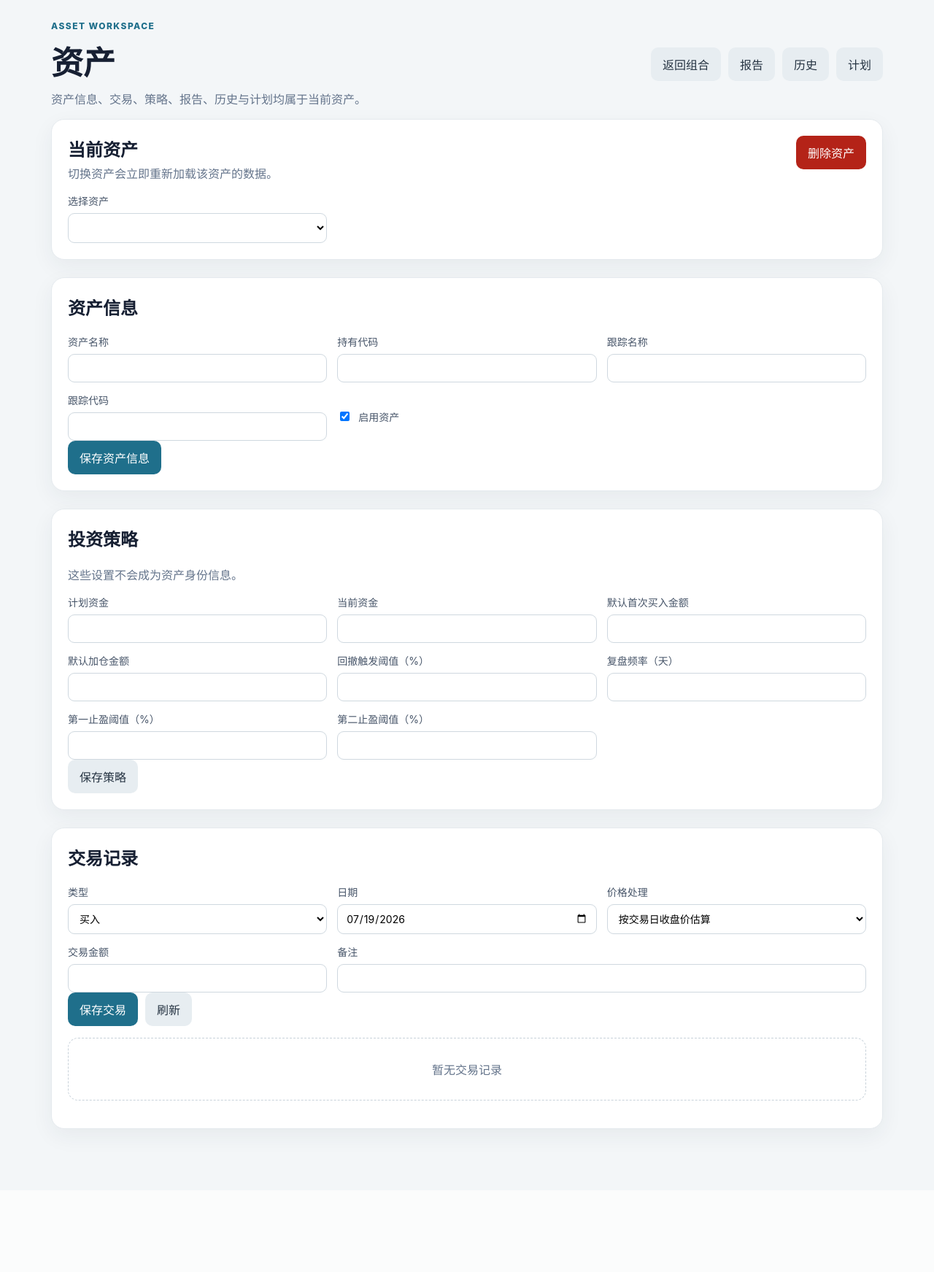
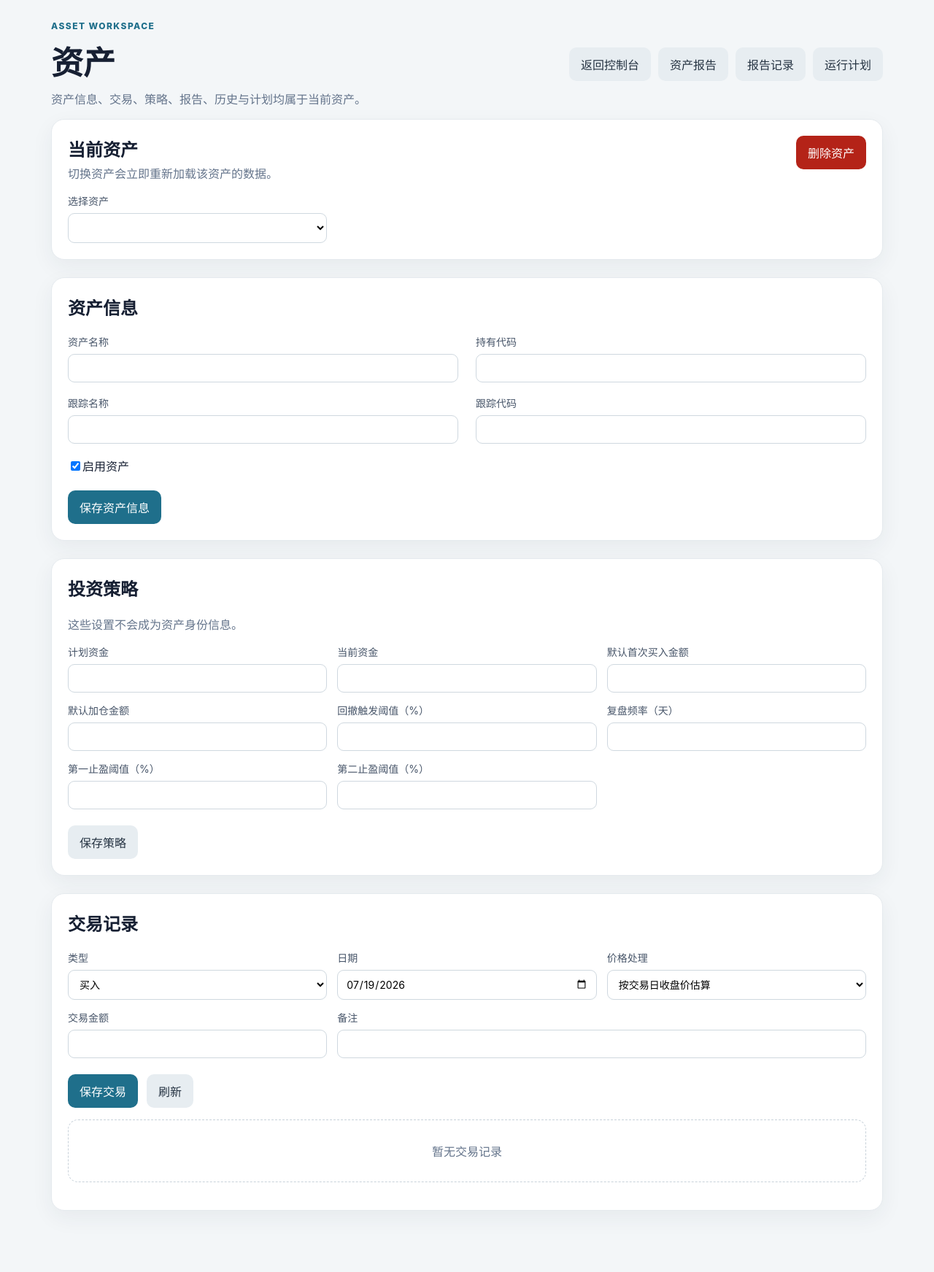
Before and after one commit to Jianan2315/ETF-Monitor, a Flask app: page /asset/manage in a window 1280 px wide. Shown: the whole page at 73% size. Before the commit the page ends 1564 px from the top, so only its background shows below. Run offline with Flask 3, Linux system fonts and the light colour scheme; data that the repository does not hold is empty.

Commit message:
VERSION 1.0.4

```diff
--- a/control_web/static/control.css
+++ b/control_web/static/control.css
@@ -124,12 +124,26 @@ button:disabled,
   grid-template-columns: repeat(3, minmax(0, 1fr));
   gap: 14px;
 }
-.form-grid label {
+.form-grid label,
+.asset-identity-grid label {
   display: flex;
   flex-direction: column;
   gap: 7px;
   color: #475569;
   font-size: 14px;
+}
+.asset-identity-grid {
+  display: grid;
+  grid-template-columns: repeat(2, minmax(0, 1fr));
+  gap: 18px 24px;
+}
+.asset-enabled-row { margin-top: 18px; }
+.form-actions {
+  display: flex;
+  flex-wrap: wrap;
+  align-items: center;
+  gap: 12px;
+  margin-top: 22px;
 }
 .form-grid label.wide { grid-column: span 2; }
 input, select {
@@ -181,6 +195,9 @@ dialog::backdrop { background: rgba(15,23,42,.62); }
   .form-grid { grid-template-columns: 1fr; }
   .form-grid label.wide { grid-column: span 1; }
   #running-status[data-count] { grid-template-columns: 1fr; }
+}
+@media (max-width: 760px) {
+  .asset-identity-grid { grid-template-columns: 1fr; }
 }
 
 
--- a/control_web/templates/asset_manage.html
+++ b/control_web/templates/asset_manage.html
@@ -1,7 +1,7 @@
 <!doctype html><html lang="zh-CN"><head><meta charset="utf-8"><meta name="viewport" content="width=device-width,initial-scale=1"><title>资产</title><link rel="stylesheet" href="/control-static/control.css"></head><body><main class="shell">
-<header class="hero compact"><div><p class="eyebrow">ASSET WORKSPACE</p><h1 id="page-title">资产</h1><p>资产信息、交易、策略、报告、历史与计划均属于当前资产。</p></div><div class="button-row"><a class="secondary-button" href="/">返回组合</a><a id="asset-report-link" class="secondary-button" href="#">报告</a><a id="asset-history-link" class="secondary-button" href="#">历史</a><a id="asset-schedule-link" class="secondary-button" href="#">计划</a></div></header>
+<header class="hero compact"><div><p class="eyebrow">ASSET WORKSPACE</p><h1 id="page-title">资产</h1><p>资产信息、交易、策略、报告、历史与计划均属于当前资产。</p></div><div class="button-row"><a class="secondary-button" href="/">返回控制台</a><a id="asset-report-link" class="secondary-button" href="#">资产报告</a><a id="asset-history-link" class="secondary-button" href="#">报告记录</a><a id="asset-schedule-link" class="secondary-button" href="#">运行计划</a></div></header>
 <section class="card"><div class="section-title-row"><div><h2>当前资产</h2><p>切换资产会立即重新加载该资产的数据。</p></div><button id="delete-asset" class="danger-button">删除资产</button></div><div class="form-grid"><label>选择资产<select id="asset-selector"></select></label></div></section>
-<form id="asset-form"><section class="card"><h2>资产信息</h2><div class="form-grid"><label>资产名称<input name="asset_name" required></label><label>持有代码<input name="asset_code" required></label><label>跟踪名称<input name="tracking_name" required></label><label>跟踪代码<input name="tracking_code" required></label><label class="checkbox-row"><input name="asset_enabled" type="checkbox">启用资产</label></div><div class="button-row"><button type="button" id="save-asset">保存资产信息</button></div></section>
-<section class="card"><h2>投资策略</h2><p class="muted">这些设置不会成为资产身份信息。</p><div class="form-grid"><label>计划资金<input name="planned_capital" type="number" step="0.01"></label><label>当前资金<input name="current_capital" type="number" step="0.01"></label><label>默认首次买入金额<input name="normal_add_amount" type="number" step="0.01"></label><label>默认加仓金额<input name="enhanced_add_amount" type="number" step="0.01"></label><label>回撤触发阈值（%）<input name="drop_from_last_buy_trigger_pct" type="number" step="0.1"></label><label>复盘频率（天）<input name="stable_days_required" type="number"></label><label>第一止盈阈值（%）<input name="first_take_profit_pct" type="number" step="0.1"></label><label>第二止盈阈值（%）<input name="second_take_profit_pct" type="number" step="0.1"></label></div><div class="button-row"><button type="button" id="save-strategy" class="secondary-button">保存策略</button></div><div id="asset-result" class="result-box" hidden></div></section></form>
-<section class="card"><h2>交易记录</h2><div class="form-grid"><label>类型<select id="tx-type"><option value="BUY">买入</option><option value="SELL">卖出</option></select></label><label>日期<input id="tx-date" type="date"></label><label>价格处理<select id="tx-pricing-mode"><option value="CLOSE_ESTIMATE">按交易日收盘价估算</option><option value="PENDING">等待数据</option></select></label><label>交易金额<input id="tx-amount" type="number" step="0.01" min="0"></label><label class="wide">备注<input id="tx-note"></label></div><div class="button-row"><button id="save-transaction">保存交易</button><button id="refresh-transactions" class="secondary-button">刷新</button></div><div id="tx-result" class="result-box" hidden></div><div id="transaction-list" class="transaction-list"></div></section>
+<form id="asset-form"><section class="card"><h2>资产信息</h2><div class="asset-identity-grid"><label>资产名称<input name="asset_name" required></label><label>持有代码<input name="asset_code" required></label><label>跟踪名称<input name="tracking_name" required></label><label>跟踪代码<input name="tracking_code" required></label></div><div class="asset-enabled-row"><label class="checkbox-row"><input name="asset_enabled" type="checkbox">启用资产</label></div><div class="form-actions"><button type="button" id="save-asset">保存资产信息</button></div></section>
+<section class="card"><h2>投资策略</h2><p class="muted">这些设置不会成为资产身份信息。</p><div class="form-grid"><label>计划资金<input name="planned_capital" type="number" step="0.01"></label><label>当前资金<input name="current_capital" type="number" step="0.01"></label><label>默认首次买入金额<input name="normal_add_amount" type="number" step="0.01"></label><label>默认加仓金额<input name="enhanced_add_amount" type="number" step="0.01"></label><label>回撤触发阈值（%）<input name="drop_from_last_buy_trigger_pct" type="number" step="0.1"></label><label>复盘频率（天）<input name="stable_days_required" type="number"></label><label>第一止盈阈值（%）<input name="first_take_profit_pct" type="number" step="0.1"></label><label>第二止盈阈值（%）<input name="second_take_profit_pct" type="number" step="0.1"></label></div><div class="form-actions"><button type="button" id="save-strategy" class="secondary-button">保存策略</button></div><div id="asset-result" class="result-box" hidden></div></section></form>
+<section class="card"><h2>交易记录</h2><div class="form-grid"><label>类型<select id="tx-type"><option value="BUY">买入</option><option value="SELL">卖出</option></select></label><label>日期<input id="tx-date" type="date"></label><label>价格处理<select id="tx-pricing-mode"><option value="CLOSE_ESTIMATE">按交易日收盘价估算</option><option value="PENDING">等待数据</option></select></label><label>交易金额<input id="tx-amount" type="number" step="0.01" min="0"></label><label class="wide">备注<input id="tx-note"></label></div><div class="form-actions"><button id="save-transaction">保存交易</button><button id="refresh-transactions" class="secondary-button">刷新</button></div><div id="tx-result" class="result-box" hidden></div><div id="transaction-list" class="transaction-list"></div></section>
 </main><script src="/control-static/asset_manage.js"></script></body></html>
--- a/control_web/templates/empty_report.html
+++ b/control_web/templates/empty_report.html
@@ -1 +1 @@
-<!doctype html><html lang="zh-CN"><head><meta charset="utf-8"><meta name="viewport" content="width=device-width,initial-scale=1"><title>暂无报告</title><link rel="stylesheet" href="/control-static/control.css"></head><body><main class="shell"><header class="hero compact"><div><p class="eyebrow">ASSET REPORT</p><h1>{{ asset.name if asset else '暂无报告' }}</h1><p>{{ message }}</p></div><a class="secondary-button" href="/">返回组合</a></header><section class="card empty-state"><h2>暂无报告</h2><p>报告只属于当前资产，绝不会显示其他资产的报告。</p>{% if asset %}<a class="button-link" href="/asset/manage?asset_id={{ asset.id }}">生成第一份报告</a>{% else %}<a class="button-link" href="/asset/new">添加资产</a>{% endif %}</section></main></body></html>
+<!doctype html><html lang="zh-CN"><head><meta charset="utf-8"><meta name="viewport" content="width=device-width,initial-scale=1"><title>暂无报告</title><link rel="stylesheet" href="/control-static/control.css"></head><body><main class="shell"><header class="hero compact"><div><p class="eyebrow">ASSET REPORT</p><h1>{{ asset.name if asset else '暂无报告' }}</h1><p>{{ message }}</p></div>{% if asset %}<a class="secondary-button" href="/asset/manage?asset_id={{ asset.id }}">返回资产管理页面</a>{% else %}<a class="secondary-button" href="/">返回控制台</a>{% endif %}</header><section class="card empty-state"><h2>暂无报告</h2><p>报告只属于当前资产，绝不会显示其他资产的报告。</p>{% if asset %}<a class="button-link" href="/asset/manage?asset_id={{ asset.id }}">生成第一份报告</a>{% else %}<a class="button-link" href="/asset/new">添加资产</a>{% endif %}</section></main></body></html>
--- a/control_web/templates/new_asset.html
+++ b/control_web/templates/new_asset.html
@@ -1,4 +1,4 @@
 <!doctype html><html lang="zh-CN"><head><meta charset="utf-8"><meta name="viewport" content="width=device-width,initial-scale=1"><title>添加资产</title><link rel="stylesheet" href="/control-static/control.css"></head><body><main class="shell">
 <header class="hero compact"><div><p class="eyebrow">ASSETS</p><h1>添加资产</h1><p>填写资产身份信息；资金计划和交易策略将在资产策略中单独管理。</p></div><a class="secondary-button" href="/">返回组合</a></header>
-<section class="card"><h2>资产信息</h2><div class="form-grid"><label>资产名称<input id="name" type="text" required></label><label>持有代码<input id="asset-code" type="text" required></label><label>跟踪名称<input id="tracking-name" type="text" required></label><label>跟踪代码<input id="tracking-code" type="text" required></label></div><div class="button-row"><button id="create-asset">添加资产</button></div><div id="result" class="result-box" hidden></div></section>
+<section class="card"><h2>资产信息</h2><div class="asset-identity-grid"><label>资产名称<input id="name" type="text" required></label><label>持有代码<input id="asset-code" type="text" required></label><label>跟踪名称<input id="tracking-name" type="text" required></label><label>跟踪代码<input id="tracking-code" type="text" required></label></div><div class="form-actions"><button id="create-asset">添加资产</button></div><div id="result" class="result-box" hidden></div></section>
 </main><script src="/control-static/new_asset.js"></script></body></html>
--- a/control_web/templates/schedules.html
+++ b/control_web/templates/schedules.html
@@ -14,7 +14,7 @@
         <h1>定时运行计划</h1>
         <p>在控制台中新增、修改、停用或删除 Windows 定时任务。</p>
       </div>
-      <a class="secondary-button" href="/asset/manage?asset_id={{ request.args.get('asset_id', '') }}">返回控制台</a>
+      <a class="secondary-button" href="/asset/manage?asset_id={{ request.args.get('asset_id', '') }}">返回资产管理页面</a>
     </header>
 
     <section class="card">
--- a/src/html_report.py
+++ b/src/html_report.py
@@ -33,6 +33,7 @@ def generate_html_report(results, config, root: Path, *, run_mode: str, run_slot
         run_mode=run_mode,
         run_slot=run_slot,
         report_generated_at=generated_at.isoformat(timespec="seconds"),
+        asset_id=str(report.get("asset_id", "")),
     )
     output_path.write_text(html, encoding="utf-8")
 
@@ -78,7 +79,7 @@ def _generate_history_index(root: Path, report: dict, history_dir: Path) -> None
         f"""<!doctype html><html lang="zh-CN"><meta charset="utf-8"><title>历史报告</title>
         <style>body{{font-family:Arial,Microsoft YaHei,sans-serif;max-width:900px;margin:40px auto;padding:0 20px}}
         table{{width:100%;border-collapse:collapse}}th,td{{padding:10px;border-bottom:1px solid #ddd;text-align:left}}</style>
-        <h1>Portfolio Monitor 历史报告</h1><p><a href="/report?asset_id={asset_id}">返回最新报告</a> · <a href="/">返回控制台</a></p>
+        <h1>Portfolio Monitor 历史报告</h1><p><a href="/report?asset_id={asset_id}">返回最新报告</a> · <a href="/asset/manage?asset_id={asset_id}">返回资产管理页面</a></p>
         <table><thead><tr><th>日期</th><th>时点</th><th>类型</th><th>报告</th></tr></thead><tbody>{body}</tbody></table></html>""",
         encoding="utf-8",
     )
--- a/templates/dashboard.html
+++ b/templates/dashboard.html
@@ -20,8 +20,8 @@
       <div><span>运行类型</span><strong>{{ run_mode }}</strong></div>
       <div><span>计划时点</span><strong>{{ run_slot or '手动/自动识别' }}</strong></div>
       <div><span>报告生成时间</span><strong>{{ report_generated_at }}</strong></div>
-      <div><a href="/history">查看历史报告</a></div>
-      <div><a class="control-return-link" href="http://127.0.0.1:8765/">返回控制台</a></div>
+      <div><a href="/history?asset_id={{ asset_id }}">报告记录</a></div>
+      <div><a class="control-return-link" href="/asset/manage?asset_id={{ asset_id }}">返回资产管理页面</a></div>
     </section>
 
     {% for result in results %}
```
Also changed, not shown: tests/test_v13_2_refactor.py (+87 -0 lines).
